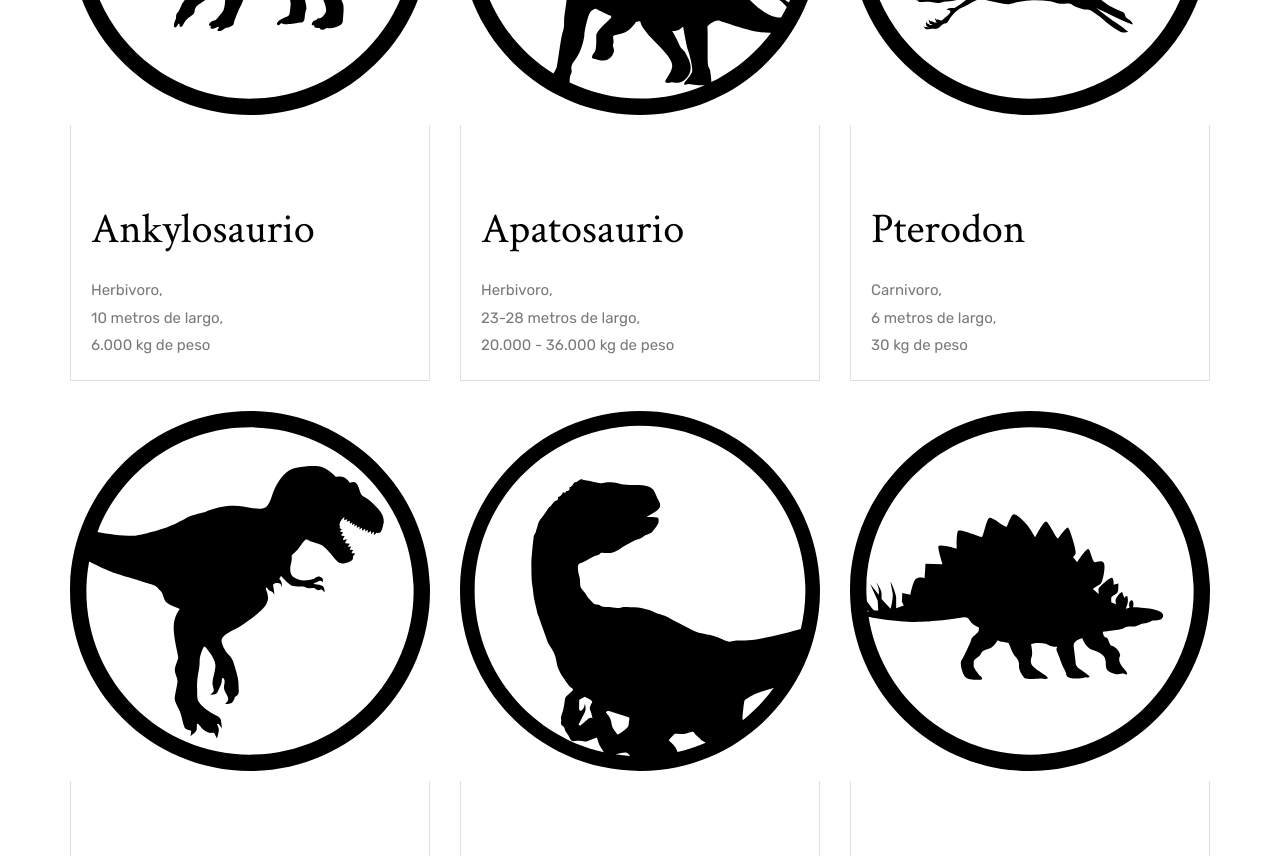
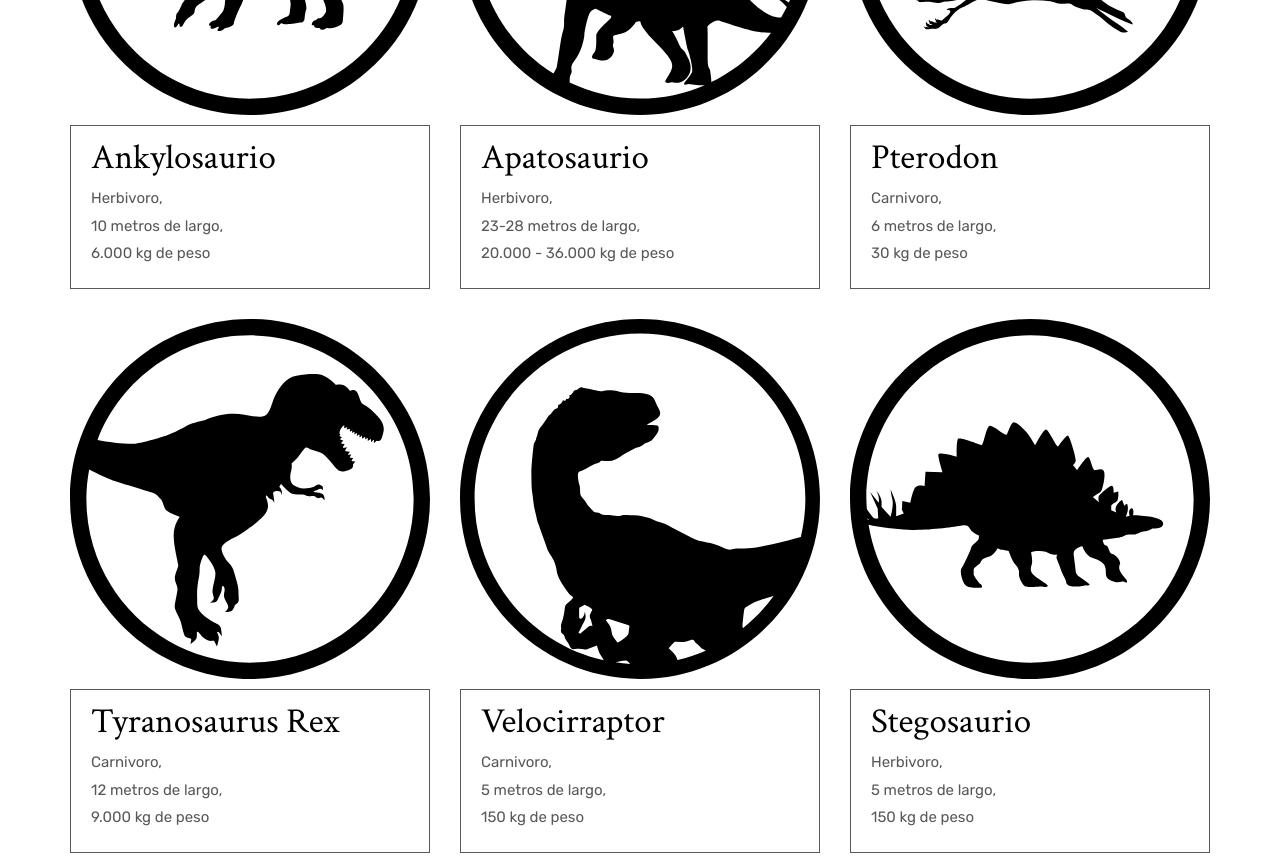
Before and after one commit to carlospabe/multimedia_prac3, a website: page src/dinosaurs.html in a window 1280 px wide. Shown: the part 940-1796 px from the top of the page. Drawn offline with Linux system fonts and the light colour scheme; files whose address does not match are found by name.

Commit message:
css changed for dinosaurs

```diff
--- a/src/css/style.css
+++ b/src/css/style.css
@@ -928,6 +928,13 @@ a.hover-reverse:hover, a.hover-reverse:focus, a.hover-reverse:active {
   margin-bottom: 30px;
 }
 
+.probootstrap-room h2 {
+  font-size: 35px;
+  line-height: 24px;
+  margin-bottom: 15px;
+  margin-top: 0;
+}
+
 .probootstrap-room h3 {
   font-size: 26px;
   line-height: 24px;
@@ -936,7 +943,7 @@ a.hover-reverse:hover, a.hover-reverse:focus, a.hover-reverse:active {
 }
 
 .probootstrap-room p {
-  color: #7a7a7a;
+  color: #595959;
 }
 
 .probootstrap-room p strong {
@@ -950,8 +957,7 @@ a.hover-reverse:hover, a.hover-reverse:focus, a.hover-reverse:active {
 
 .probootstrap-room .text {
   padding: 20px;
-  border: 1px solid #e0e0e0;
-  border-top: none;
+  border: 1px solid #595959;
 }
 
 .probootstrap-room.fade {
```
